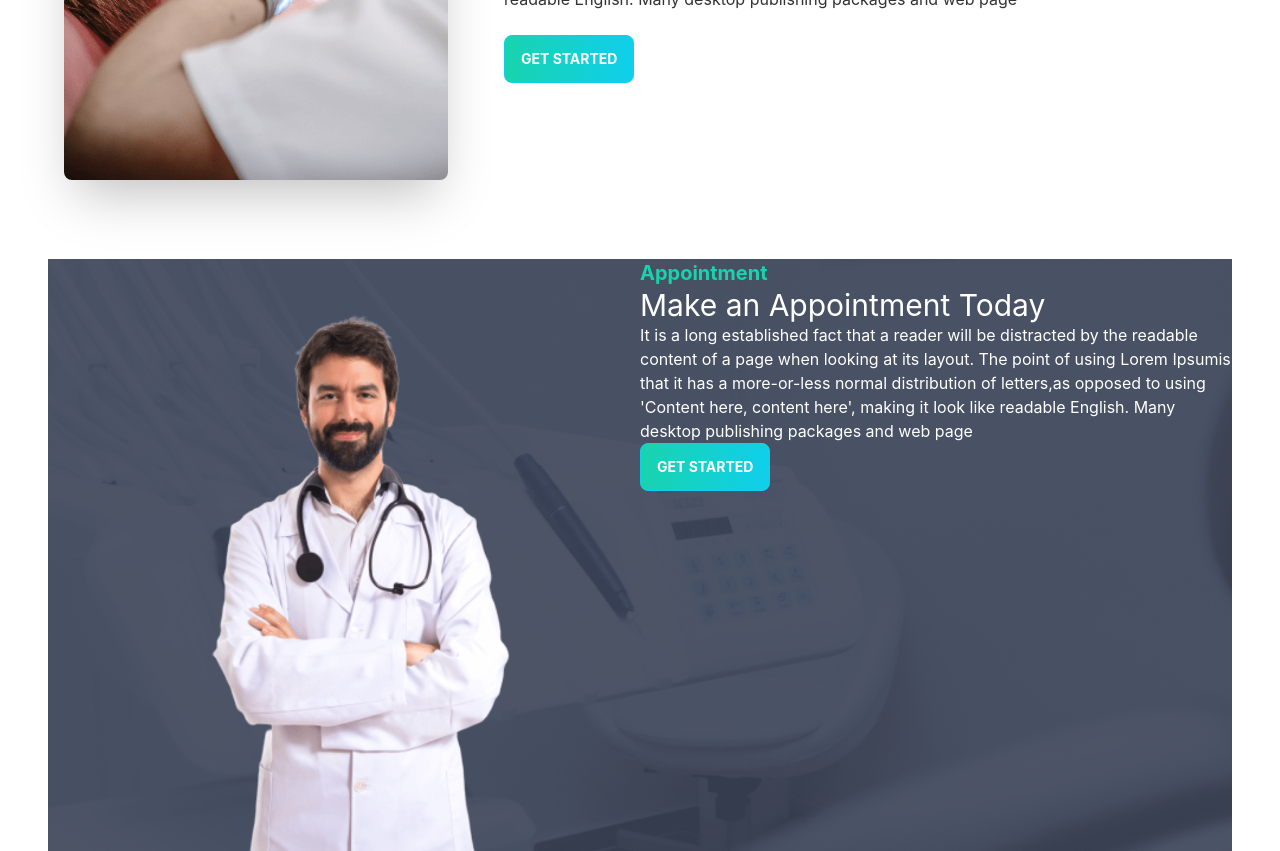
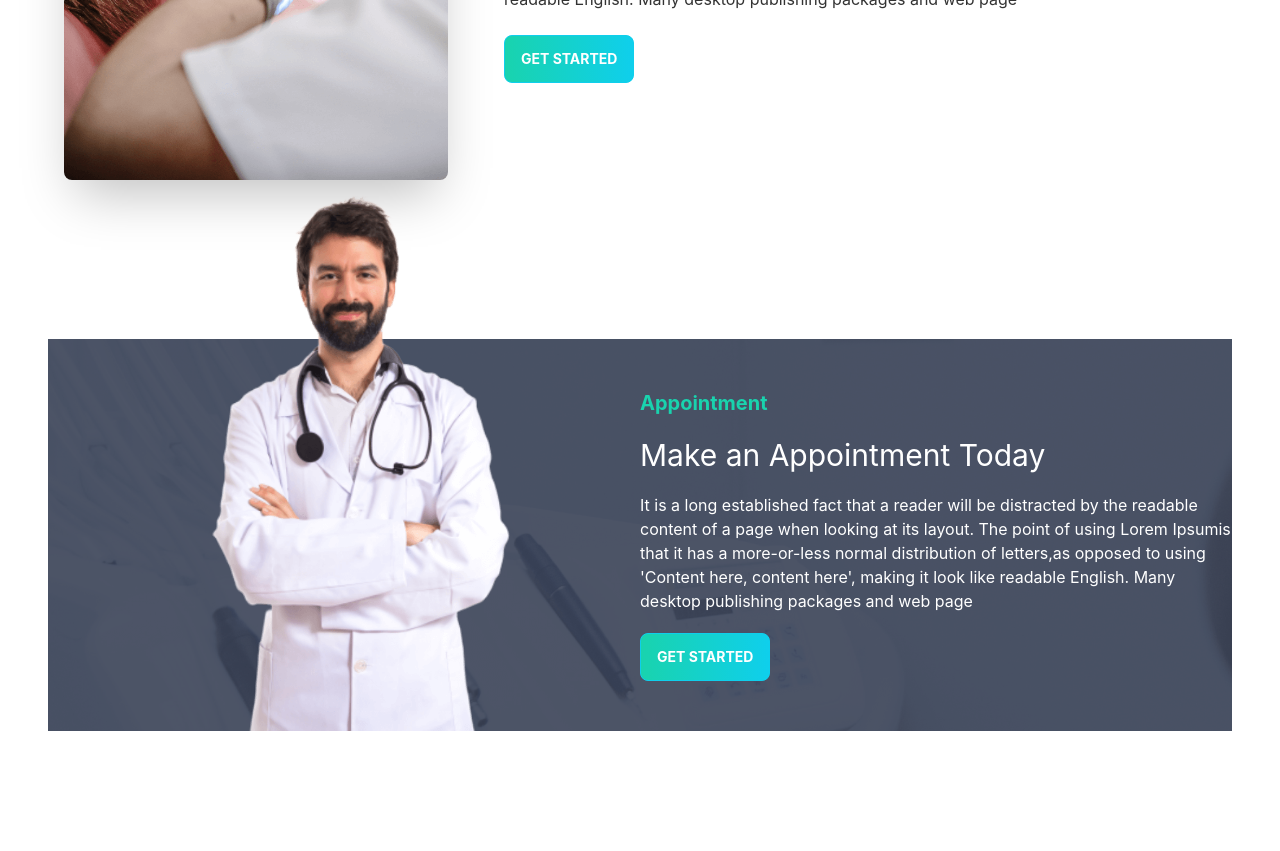
Before and after one commit to rakibul-wdp/practice-doctors-portal, a React (Create React App) app: page / in a window 1280 px wide. Shown: the part 1740-2591 px from the top of the page. After the commit the page ends 2471 px from the top, so only its background shows below. Built offline with nearby package versions, Linux system fonts and the light colour scheme.

Commit message:
add appointment section

```diff
--- a/src/Pages/Home/Banner.js
+++ b/src/Pages/Home/Banner.js
@@ -1,6 +1,7 @@
 import React from 'react';
 import chair from '../../assets/images/chair.png';
 import background from '../../assets/images/bg.png';
+import PrimaryBtn from '../Shared/PrimaryBtn';
 
 const Banner = () => {
   return (
@@ -13,9 +14,7 @@ const Banner = () => {
             Provident cupiditate voluptatem et in. Quaerat fugiat ut assumenda excepturi exercitationem quasi. In
             deleniti eaque aut repudiandae et a id nisi.
           </p>
-          <button className='btn btn-primary uppercase text-white font-bold bg-gradient-to-r from-secondary to-primary'>
-            Get Started
-          </button>
+          <PrimaryBtn>Get Started</PrimaryBtn>
         </div>
       </div>
     </div>
--- a/src/Pages/Home/MakeAppointment.js
+++ b/src/Pages/Home/MakeAppointment.js
@@ -1,25 +1,27 @@
 import React from 'react';
 import doctor from '../../assets/images/doctor.png';
 import appointment from '../../assets/images/appointment.png';
+import PrimaryBtn from '../Shared/PrimaryBtn';
 
 const MakeAppointment = () => {
   return (
-    <section className='flex' style={{ background: `url(${appointment})` }}>
-      <div className='flex-1'>
-        <img src={doctor} alt='' />
+    <section
+      className='flex justify-center items-center mt-20 sm:p-10 md:p-0 lg:p-0'
+      style={{ background: `url(${appointment})` }}
+    >
+      <div className='flex-1 hidden lg:block md:block'>
+        <img className='md:mt-[-100px] lg:mt-[-120px] xl:mt-[-200px]' src={doctor} alt='' />
       </div>
       <div className='text-white flex-1'>
-        <h3 className='text-xl text-secondary font-bold'>Appointment</h3>
+        <h3 className='text-xl text-secondary font-bold mb-5'>Appointment</h3>
         <h2 className='text-3xl'>Make an Appointment Today</h2>
-        <p>
+        <p className='my-5'>
           It is a long established fact that a reader will be distracted by the readable content of a page when looking
           at its layout. The point of using Lorem Ipsumis that it has a more-or-less normal distribution of letters,as
           opposed to using 'Content here, content here', making it look like readable English. Many desktop publishing
           packages and web page
         </p>
-        <button className='btn btn-primary uppercase text-white font-bold bg-gradient-to-r from-secondary to-primary'>
-          Get Started
-        </button>
+        <PrimaryBtn>Get Started</PrimaryBtn>
       </div>
     </section>
   );
--- /dev/null
+++ b/src/Pages/Shared/PrimaryBtn.js
@@ -0,0 +1,11 @@
+import React from 'react';
+
+const PrimaryBtn = ({ children }) => {
+  return (
+    <button className='btn btn-primary uppercase text-white font-bold bg-gradient-to-r from-secondary to-primary'>
+      {children}
+    </button>
+  );
+};
+
+export default PrimaryBtn;
```
